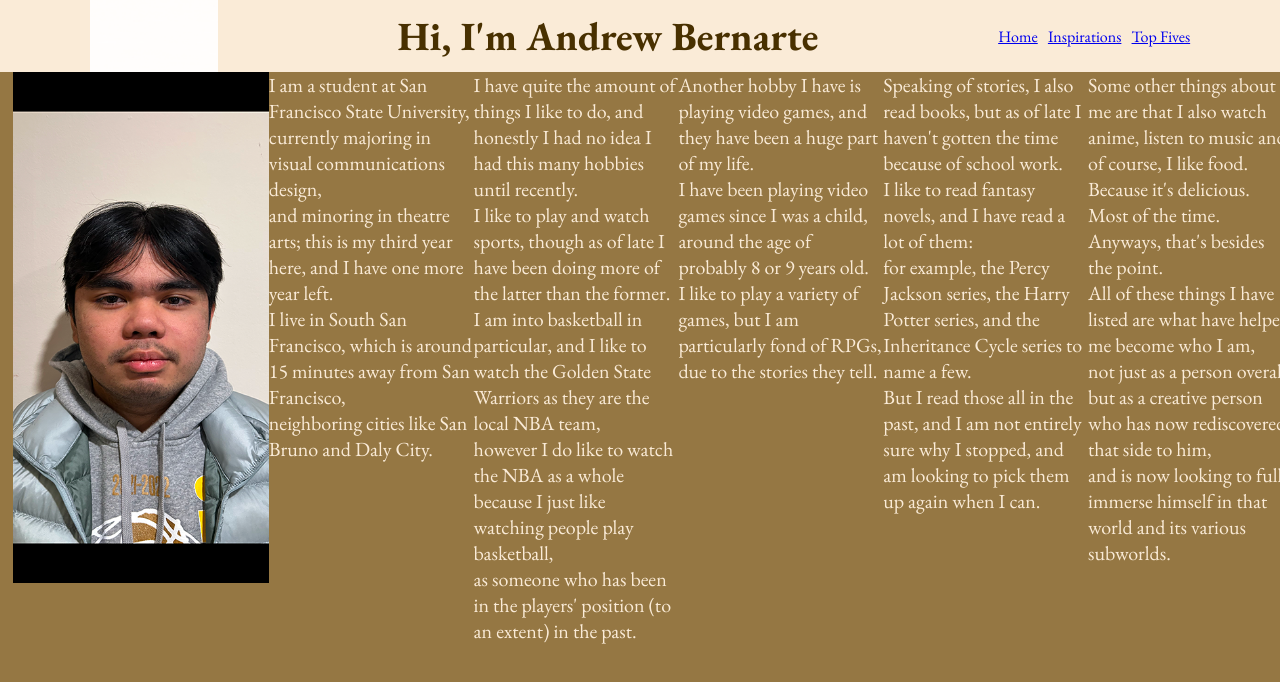
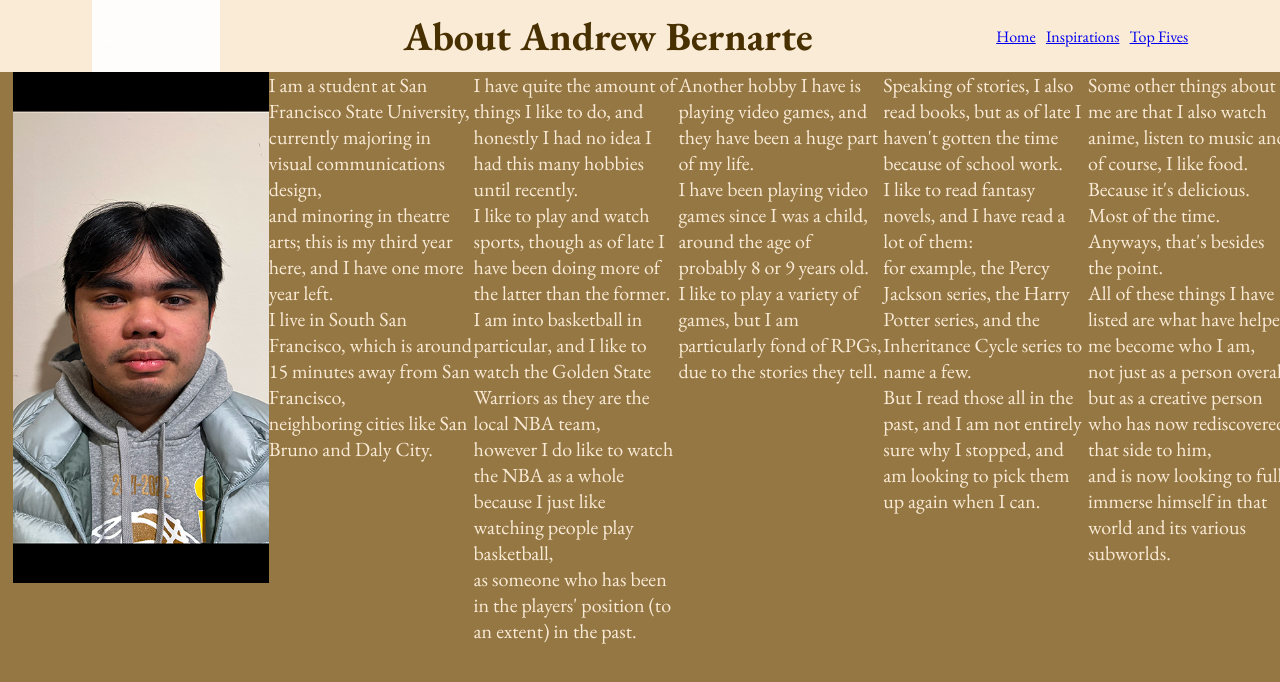
Before and after one commit to Andrew839/ProjectOne, a plain HTML site: page index.html in a window 1280 px wide. Drawn offline with nearby package versions, Linux system fonts and the light colour scheme.

Commit message:
Update index.html

```diff
--- a/index.html
+++ b/index.html
@@ -11,7 +11,7 @@
 <body>
     <header>
     <img id= "gif" src="img/pop.gif" alt="initials popping in and out">
-    <h1>Hi, I'm Andrew Bernarte</h1>
+    <h1>About Andrew Bernarte</h1>
     <nav>
         <a href="index.html">Home</a>
         <a href="andrew_bernarte_inspirationpage/inspiration.html">Inspirations</a>
```
